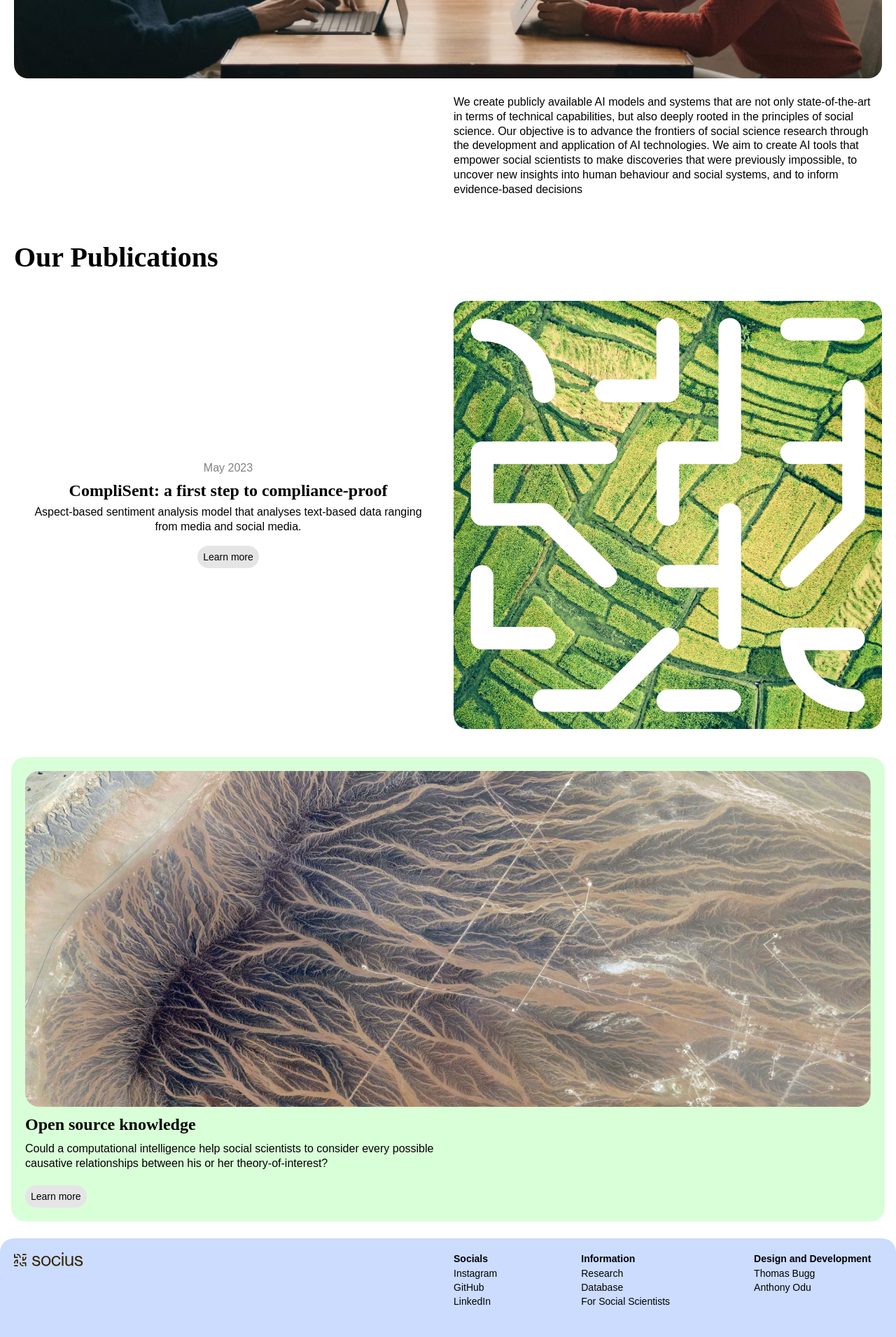
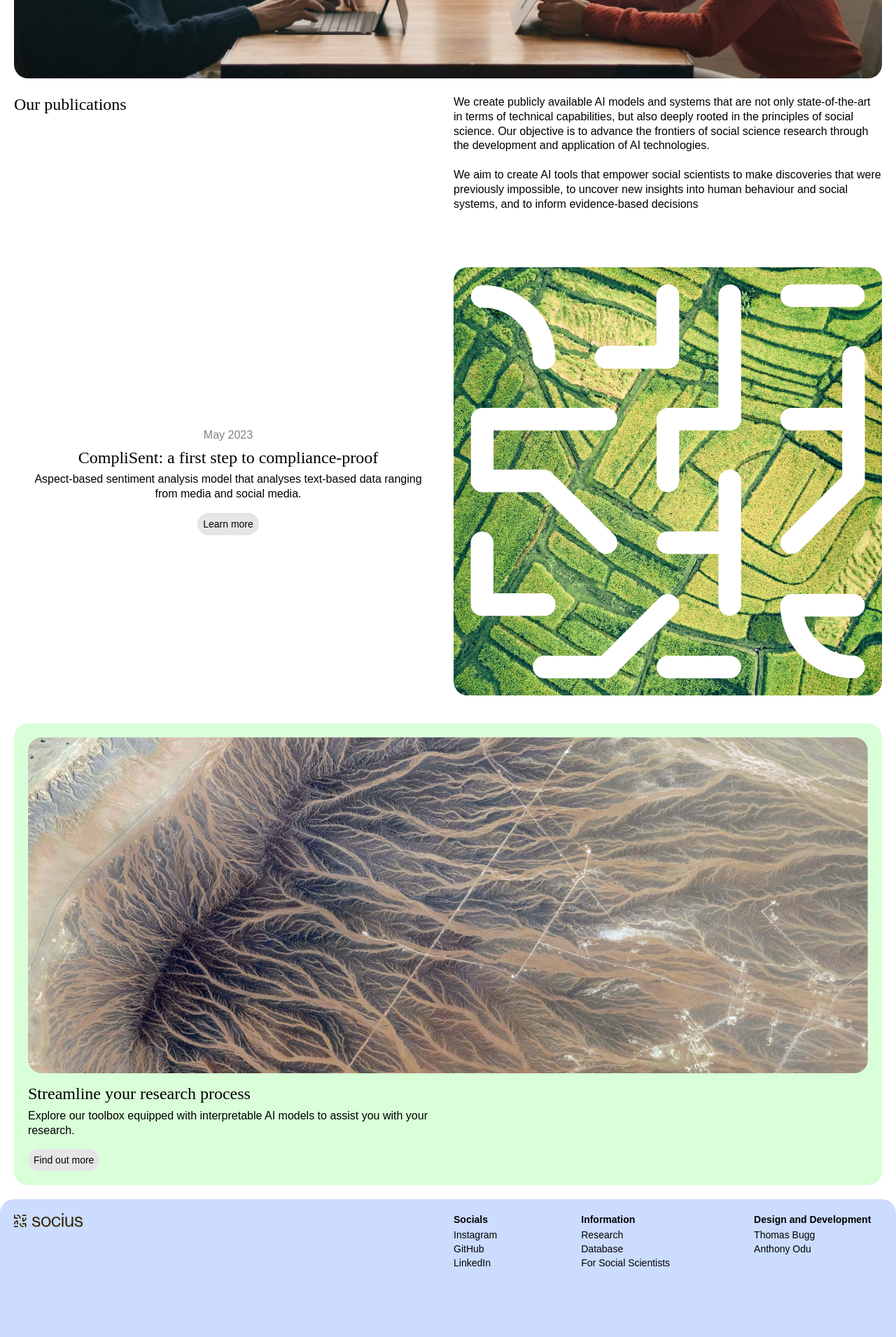
Before and after one commit to tjabugg/socius-website, a React (Create React App) app: page /research in a window 1280 px wide. Shown: the part 740-2651 px from the top of the page at 70% size. Built offline with nearby package versions, Linux system fonts and the light colour scheme; a web font is replaced by a local one.

Commit message:
changing styles

```diff
--- a/src/components/ArticleCard.jsx
+++ b/src/components/ArticleCard.jsx
@@ -49,12 +49,13 @@ export const CardContainer = styled(ParentContainer)`
 
 export const ArticleCard = styled.div`
   width: calc(33.3333333333% - 20px);
-  margin: 20px 8px;
+  margin: 20px 10px;
   align-items: center;
   justify-content: center;
 
   @media (max-width: 768px) {
     width: calc(100% - 20px);
+    margin: 0px 10px 24px 10px;
   }
 `;
 
--- a/src/components/FooterCard.jsx
+++ b/src/components/FooterCard.jsx
@@ -24,7 +24,9 @@ const FooterCards = ({ footerCards }) => {
             <MyImage src={footerCard.image} alt={footerCard.alt}></MyImage>
           </GraphicContainer>
 
-          <Title style={{ color: footerCard.textColour }}>{footerCard.heading}</Title>
+          <Heading style={{ color: footerCard.textColour }}>
+            {footerCard.heading}
+          </Heading>
           <Paragraph style={{ color: footerCard.textColour }}>
             {footerCard.paragraph}
           </Paragraph>
@@ -43,12 +45,16 @@ export const Container = styled(ParentContainer)`
   padding: 20px;
   border-radius: 20px;
   flex-direction: column;
-  gap: 12px;
-  margin: 24px 16px;
+  gap: 0px;
+  margin: 20px;
+`;
+
+export const Heading = styled(Title)`
+  margin-bottom: 8px;
 `;
 
 export const Paragraph = styled(Body)`
-  margin: 0px 0px 8px 0px;
+  margin-bottom: 16px;
   width: 50%;
 
   @media (max-width: 768px) {
@@ -59,6 +65,7 @@ export const Paragraph = styled(Body)`
 export const GraphicContainer = styled(ImageContainer)`
   height: 60vh;
   width: 100%;
+  margin-bottom: 16px;
 
   @media (max-width: 768px) {
     height: 40vh;
--- a/src/components/GraphicCard.jsx
+++ b/src/components/GraphicCard.jsx
@@ -28,8 +28,8 @@ const GraphicCards = ({ graphicCards }) => {
 
         <Title>CompliSent: a first step to compliance-proof</Title>
         <Paragraph>
-          "Aspect-based sentiment analysis model that analyses text-based data
-          ranging from media and social media.",
+          Aspect-based sentiment analysis model that analyses text-based data
+          ranging from media and social media.
         </Paragraph>
 
         <SecondaryButton href="complisent">Read more</SecondaryButton>
--- a/src/components/Hero.jsx
+++ b/src/components/Hero.jsx
@@ -53,6 +53,10 @@ export const HeroContainer = styled.div`
   box-sizing: border-box;
   position: relative;
   display: inline-block;
+
+  @media (max-width: 768px) {
+    height: 70vh;
+  }
 `;
 
 export const HeroText = styled(Heading)`
--- a/src/components/PublicationCover.jsx
+++ b/src/components/PublicationCover.jsx
@@ -55,6 +55,11 @@ export const Container = styled(GridContainer)`
   align-items: center;
   margin: 40px 20px;
   justify-content: center;
+
+  @media (max-width: 768px) {
+    margin: 20px 20px;
+    gap: 16px;
+  }
 `;
 
 export const Date = styled(Body)`
@@ -70,6 +75,10 @@ export const ImageContainer = styled.div`
   box-sizing: border-box;
   border-radius: 20px;
   background-size: contain;
+
+  @media (max-width: 768px) {
+    order: -1;
+  }
 `;
 
 export const GraphicImage = styled(MyImage)`
@@ -81,6 +90,6 @@ export const TextContainer = styled(CentreText)`
   margin: 24px;
 
   @media (max-width: 768px) {
-    margin: 0px;
+    margin: 8px;
   }
 `;
--- a/src/components/TextAndImage.jsx
+++ b/src/components/TextAndImage.jsx
@@ -64,7 +64,8 @@ export const HoldingContainer = styled(ParentContainer)`
   @media (max-width: 768px) {
     flex-direction: column;
     justify-content: left;
-    gap: 40px;
+    gap: 20px;
+    margin-top: 20px;
   }
 `;
 
@@ -77,7 +78,6 @@ export const TextContainer = styled(ParentContainer)`
 
   @media (max-width: 768px) {
     width: 100%;
-    gap: 8px;
   }
 `;
 
--- a/src/components/TextBlocks.jsx
+++ b/src/components/TextBlocks.jsx
@@ -32,6 +32,7 @@ export const Container = styled(GridContainer)`
   position: relative;
 
   @media (max-width: 768px) {
-    padding-bottom: 24px;
+    margin: 20px 20px 20px 20px;
+    padding: 0px;
   }
 `;
--- a/src/pages/Research.js
+++ b/src/pages/Research.js
@@ -7,18 +7,14 @@ import AerialDesert from "../assets//images/aerial_desert.jpg";
 import React from "react";
 import PublicationCover from "../components/PublicationCover";
 import PublicationCoverPattern from "../assets/svgs/random/publication_cover_pattern_01.svg";
-// import Lecturer from "../assets/images/lecturer.jpg";
-// import PostItNotes from "../assets/images/post_it_notes.jpg";
-// import Organised5x5Pattern02 from "../assets/svgs/organised/organised_5x5_02.svg";
-import { Subheading, ParentContainer } from "../styles";
 import FooterCard from "../components/FooterCard";
 
 const Research = () => {
   const [textBlocks] = useState([
     {
-      heading: "",
+      heading: "Our publications",
       paragraph:
-        "We create publicly available AI models and systems that are not only state-of-the-art in terms of technical capabilities, but also deeply rooted in the principles of social science. Our objective is to advance the frontiers of social science research through the development and application of AI technologies. We aim to create AI tools that empower social scientists to make discoveries that were previously impossible, to uncover new insights into human behaviour and social systems, and to inform evidence-based decisions",
+        "We create publicly available AI models and systems that are not only state-of-the-art in terms of technical capabilities, but also deeply rooted in the principles of social science. Our objective is to advance the frontiers of social science research through the development and application of AI technologies.\n \nWe aim to create AI tools that empower social scientists to make discoveries that were previously impossible, to uncover new insights into human behaviour and social systems, and to inform evidence-based decisions",
       id: 1,
     },
   ]);
@@ -43,50 +39,20 @@ const Research = () => {
       bgImage: Farms,
       graphic: PublicationCoverPattern,
       padding: "24px",
-      link: "/alphavader",
+      link: "complisent",
     },
-    // {
-    //   date: "November 2022",
-    //   heading: "socsciBERT: a small language model",
-    //   paragraph:
-    //     "A small language model that classifies potential domains of social science given a description of phenomena.",
-    //   id: 4,
-    //   graphic: Lecturer,
-    //   link: "/soscibert",
-    // },
-    // {
-    //   date: "January 2021",
-    //   heading: "This (phenomenon) looks like that (phenomena)",
-    //   paragraph:
-    //     "An AI model that “reasons” in a way that is similar to how economists and others explain why a current phenomenon looks like a past phenomena",
-    //   id: 5,
-    //   bgColour: "#CBDCFF",
-    //   graphic: Organised5x5Pattern02,
-    //   padding: "24px",
-    //   link: "/thisphenomenon",
-    // },
-    // {
-    //   date: "August 2020",
-    //   heading:
-    //     "coNLP: a unified NLP framework of different open-source libraries",
-    //   paragraph:
-    //     "A unified NLP framework that “wraps” different open-source libraries",
-    //   id: 6,
-    //   graphic: PostItNotes,
-    //   link: "/conlp",
-    // },
   ]);
 
   const [footerCards] = useState([
     {
       bgColour: "#D9FFD8",
       image: AerialDesert,
-      heading: "Open source knowledge",
+      heading: "Streamline your research process",
       paragraph:
-        "Could a computational intelligence help social scientists to consider every possible causative relationships between his or her theory-of-interest?",
+        "Explore our toolbox equipped with interpretable AI models to assist you with your research.",
       id: 7,
-      button: "Learn more",
-      link: "database",
+      button: "Find out more",
+      link: "forsocialscientists",
     },
   ]);
 
@@ -101,9 +67,6 @@ const Research = () => {
       </title>
       <SecondaryHero secondaryHeroes={secondaryHeroes} />
       <TextBlocks textBlocks={textBlocks} />
-      <ParentContainer>
-        <Subheading>Our Publications</Subheading>
-      </ParentContainer>
       <PublicationCover publicationCovers={publicationCovers} />
       <FooterCard footerCards={footerCards} />
     </>
--- a/src/styles.js
+++ b/src/styles.js
@@ -3,6 +3,12 @@ import { ReactComponent as SociusLogo } from "./assets/meta/socius_logo.svg";
 import { ReactComponent as SociusWord } from "./assets/meta/socius_word.svg";
 
 export const GlobalStyle = createGlobalStyle`
+
+*{
+  font-weight: 400;
+  margin: 0;
+    padding: 0;
+}
 body {
     font-family: 'Neue-Haas-Grotesk', sans-serif;
     font-style: normal;
@@ -53,6 +59,7 @@ export const Heading = styled.h1`
   margin: 0;
   padding: 0;
   line-height: 1.1;
+  /* font-weight: 400; */
 
   /* @media (min-width: 768px) {
     font-size: 75px;
@@ -63,7 +70,7 @@ export const Heading = styled.h1`
   }
 
   @media (max-width: 414px) {
-    font-size: 28px;
+    font-size: 32px;
   }
 `;
 
@@ -71,6 +78,7 @@ export const Subheading = styled.h2`
   font-size: 40px;
   font-family: "Montagu Slab", serif;
   margin: 0;
+  /* font-weight: 400; */
   padding: 0;
   line-height: 1.1;
 
@@ -84,6 +92,7 @@ export const Title = styled.h3`
   font-family: "Montagu Slab", serif;
   margin: 0;
   padding: 0;
+  /* font-weight: 400; */
   line-height: 1.1;
 `;
 
```
Also changed, not shown: 1 other file (tests, documents, lock files or other folders).
